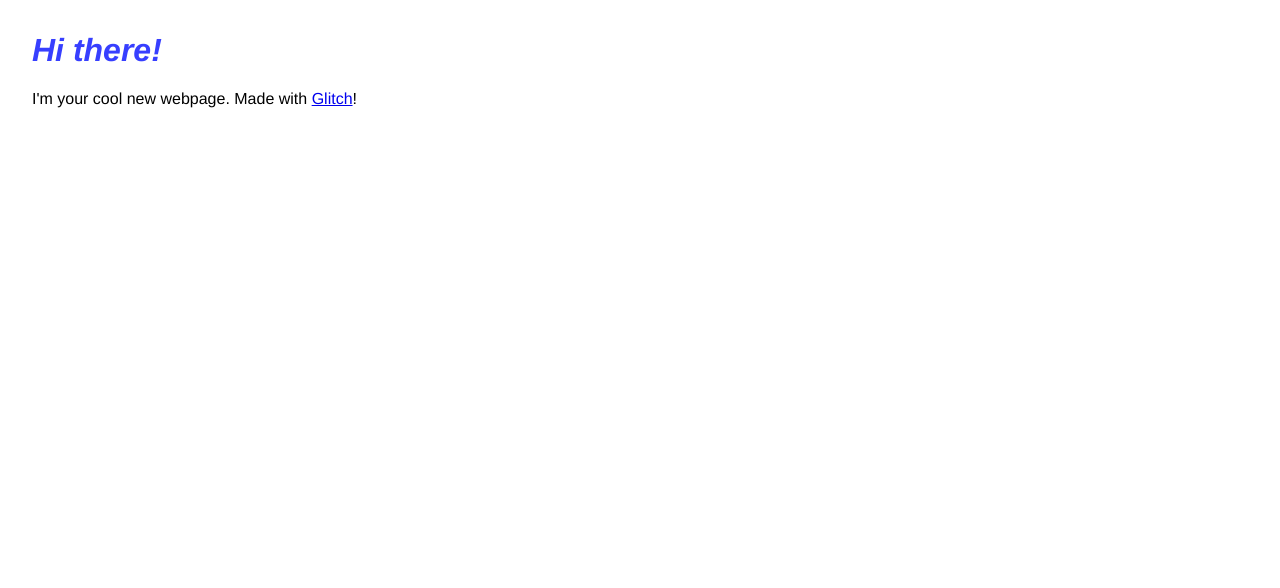
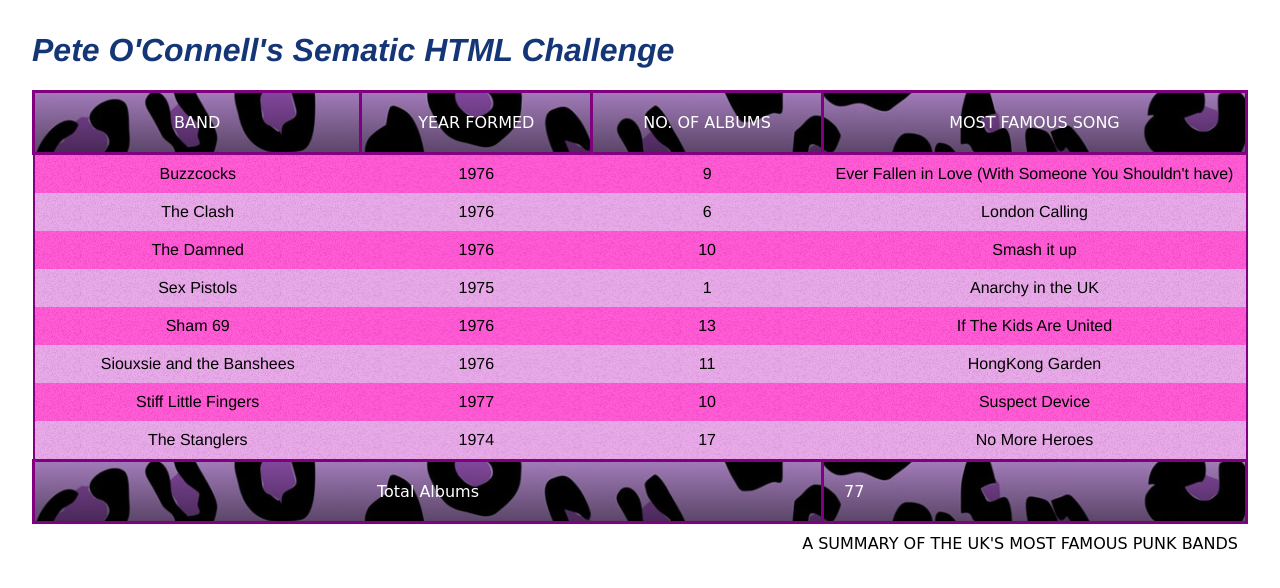
Before and after one commit to thecodersguilduk/semantic-html-challenge, a plain HTML site: page index.html in a window 1280 px wide. Drawn offline with Linux system fonts and the light colour scheme.

Commit message:
Added changes to the challenge

```diff
--- a/index.html
+++ b/index.html
@@ -1,22 +1,101 @@
 <!DOCTYPE html>
 <html lang="en">
   <head>
-    <title>Hello!</title>
+    <title>Semantic HTML Challenge</title>
     <meta charset="utf-8">
     <meta http-equiv="X-UA-Compatible" content="IE=edge">
     <meta name="viewport" content="width=device-width, initial-scale=1">
 
     <!-- import the webpage's stylesheet -->
-    <link rel="stylesheet" href="/style.css">
+    <link rel="stylesheet" href="./style.css">
 
   </head>
   <body>
     <!--repalce this h1 and p content with your own html table -->
-    <h1>Hi there!</h1>
+    <h1>Pete O'Connell's Sematic HTML Challenge</h1>
+<main>
+    <table>
+      <caption> A SUMMARY OF THE UK'S MOST FAMOUS PUNK BANDS </caption>
 
-    <p>
-      I'm your cool new webpage. Made with <a href="https://glitch.com">Glitch</a>!
-    </p>
+<thead class = "header">
+  <tr>
+    <td> BAND </td>
+    <td> YEAR FORMED </td>
+    <td> NO. OF ALBUMS </td>
+    <td> MOST FAMOUS SONG </td>
+  </tr>
+  <thead>
+
+    <tbody class = "body">
+      <tr>
+          <td>Buzzcocks</td>
+          <td>1976</td>
+          <td>9</td>
+          <td>Ever Fallen in Love (With Someone You Shouldn't have)</td>
+        </tr>
+
+        <tr>
+          <td>The Clash</td>
+          <td>1976</td>
+          <td>6</td>
+          <td>London Calling</td>
+        </tr>
+
+       <tr>
+          <td>The Damned</td>
+          <td>1976</td>
+          <td>10</td>
+          <td>Smash it up</td>
+        </tr>
+
+        <tr>
+          <td>Sex Pistols</td>
+          <td>1975</td>
+          <td>1</td>
+          <td>Anarchy in the UK</td>
+        </tr>
+
+        <tr>
+          <td>Sham 69</td>
+          <td>1976</td>
+          <td>13</td>
+          <td>If The Kids Are United</td>
+        </tr>
+
+        <tr>
+          <td>Siouxsie and the Banshees</td>
+          <td>1976</td>
+          <td>11</td>
+          <td>HongKong Garden</td>
+        </tr>
+
+        <tr>
+          <td>Stiff Little Fingers</td>
+          <td>1977</td>
+          <td>10</td>
+          <td>Suspect Device</td>
+        </tr>
+
+        <tr>
+          <td>The Stanglers</td>
+          <td>1974</td>
+          <td>17</td>
+          <td>No More Heroes</td>
+        </tr>
+
+      </tbody>
+
+      <tfoot class = "footer">
+        <tr>
+          <td class = "text" colspan="3"> Total Albums </td>
+          <td class = "total" colspan="3"> 77 </td>
+        </tr>
+      </tfoot>
+
+  </table>
+    </main>
+
+    <!--This Challenge has been a tough one. Finished as best as I can. Thank you-->
 
     <!-- include the Glitch button to show what the webpage is about and
           to make it easier for folks to view source and remix -->
--- a/style.css
+++ b/style.css
@@ -7,5 +7,92 @@
 
 h1 {
   font-style: italic;
-  color: #373fff;
+  color: #103375fb;
 }
+
+table {
+  border: 2px solid #800080;
+  text-align: center;
+  table-layout: fixed;
+  border-collapse: collapse;
+  width: 100%;
+}
+
+caption {
+  text-align: end;
+  padding: 10px;
+  font-family: "Rock Salt", cursive;
+  font-size: 1em;
+  caption-side: bottom;
+}
+
+.header {
+  background-image: linear-gradient(180deg, rgba(0, 0, 0, 0.1), rgba(0, 0, 0, 0.5)), url("assets/leopardskin.jpg");
+  background-size: cover;
+  font-family: "Rock Salt", cursive;
+  font-size: 1em;
+  color: white;
+}
+
+.footer {
+   background-image: linear-gradient(180deg, rgba(0, 0, 0, 0.1), rgba(0, 0, 0, 0.5)), url("assets/leopardskin.jpg");
+  background-size: cover;
+  font-family: "Rock Salt", cursive;
+  font-size: 1em;
+  color: white;
+}
+
+.header td {
+  padding: 20px;
+  border: 3px solid #800080;
+}
+
+.footer td {
+   padding: 20px;
+  border: 3px solid #800080;
+}
+
+.text {
+  text-align: center;
+}
+
+.total {
+  text-align: start;
+}
+
+tbody {
+  font-family: 'Helvetica Neue', Helvetica, sans-serif;
+  text-align: centre;
+}
+
+tbody tr {
+  background-image: url("./assets/noise.png");
+}
+
+tbody tr:nth-child(odd) {
+  background-color: #FF33CC;
+}
+
+tbody tr:nth-child(even) {
+  background-color: #e495e4;
+}
+
+.body td {
+  padding: 10px;
+}
+
+thead tr td:nth-child(1) {
+  width: 30%;
+}
+
+thead tr td:nth-child(2) {
+  width: 20%;
+}
+
+thead tr td:nth-child(3) {
+  width: 20%;
+}
+
+thead tr td:nth-child(4) {
+  width: 40%;
+}
```
